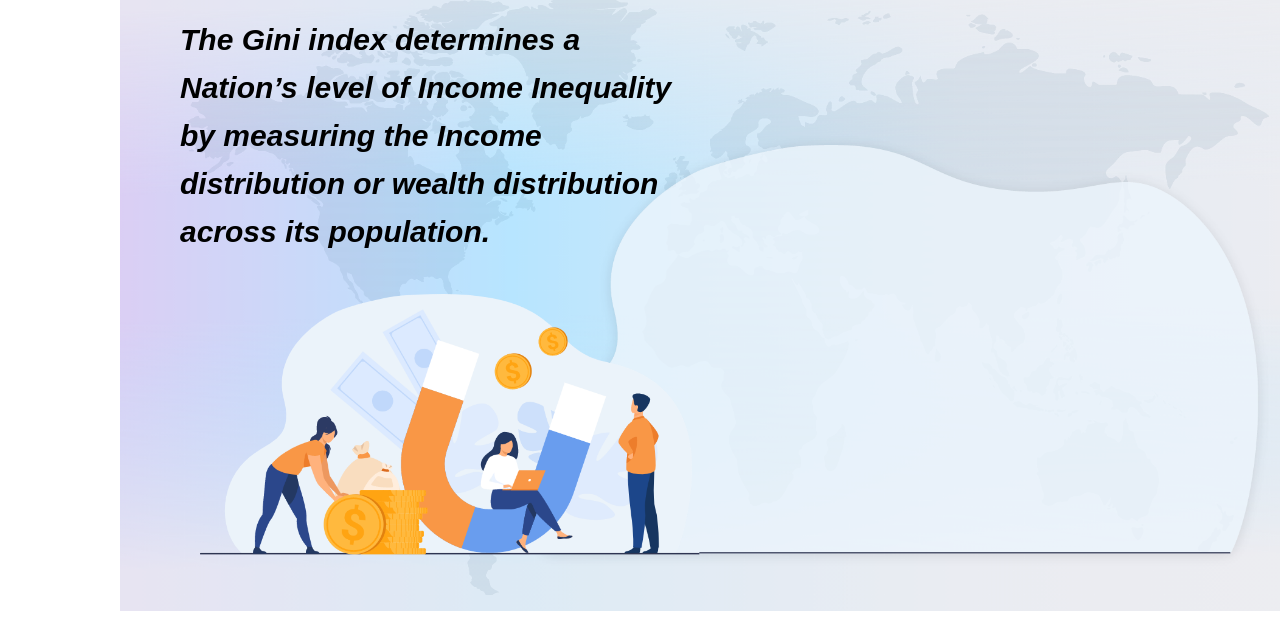
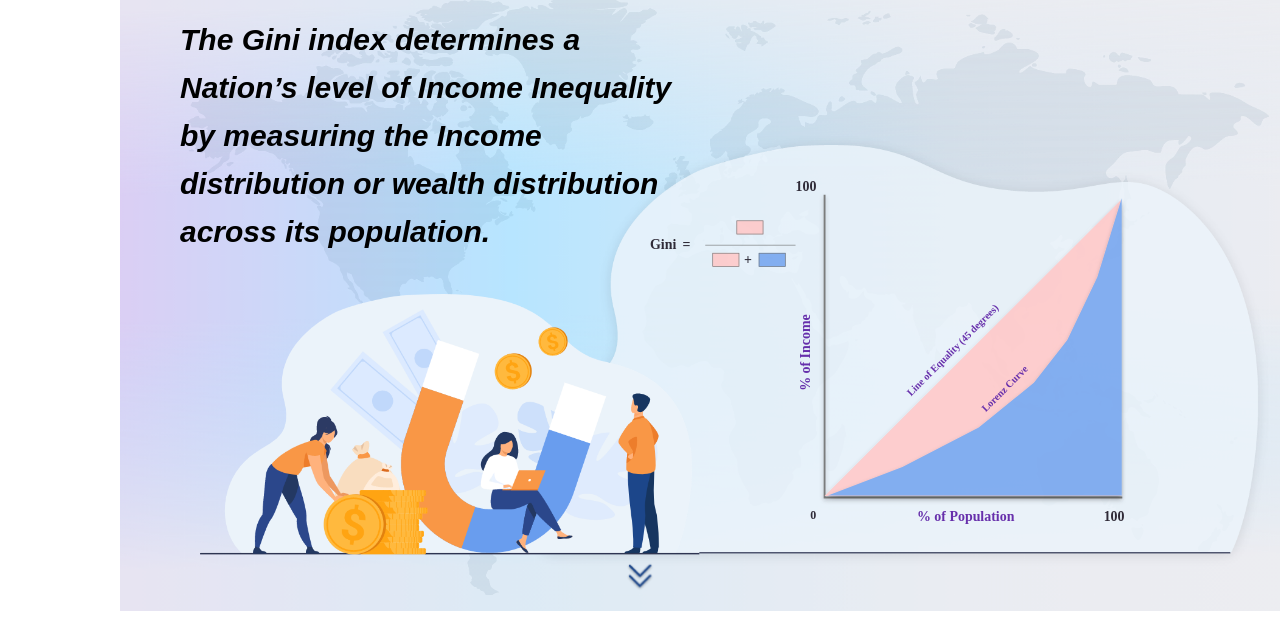
Before and after one commit to Deepak06-pixel/Gini-Index, a plain HTML site: page index.html in a window 1280 px wide. Shown: the part 89-729 px from the top of the page. Drawn offline with Linux system fonts and the light colour scheme; no server answers; files whose address does not match are found by name.

Commit message:
Update style.css

```diff
--- a/style.css
+++ b/style.css
@@ -14,7 +14,7 @@ body {
 }
 
 #container {
-    background-image: url('images/background\ full.png');
+    background-image: url('background\ full.png');
     background-size: cover;
     background-repeat: no-repeat;
     width: 100%;
@@ -53,7 +53,7 @@ body {
     left: 130px;
     width: 500px;
     height: 350px;
-    background: url('images/money\ chart.png') no-repeat center center/contain;
+    background: url('money\ chart.png') no-repeat center center/contain;
     margin-left: 70px;
 }
 
@@ -64,7 +64,7 @@ body {
     left: 379px;
     width: 880px;
     height: 450px;
-    background: url('images/background\ off\ money.png') no-repeat center center/contain;
+    background: url('background\ off\ money.png') no-repeat center center/contain;
     display: flex;
     justify-content: center;
     align-items: center;
@@ -78,7 +78,7 @@ body {
 .graph {
     width: 550px;
     height: 350px;
-    background: url('images/chart.svg') no-repeat center center/contain;
+    background: url('chart.svg') no-repeat center center/contain;
 }
 
 /* Arrow at Bottom */
@@ -88,7 +88,7 @@ body {
     left: 50%;
     width: 30px;
     height: 30px;
-    background: url('images/arrow.png') no-repeat center center/contain;
+    background: url('arrow.png') no-repeat center center/contain;
     transform: translateX(-50%);
     animation: bounce 1.5s infinite;
 }
```
